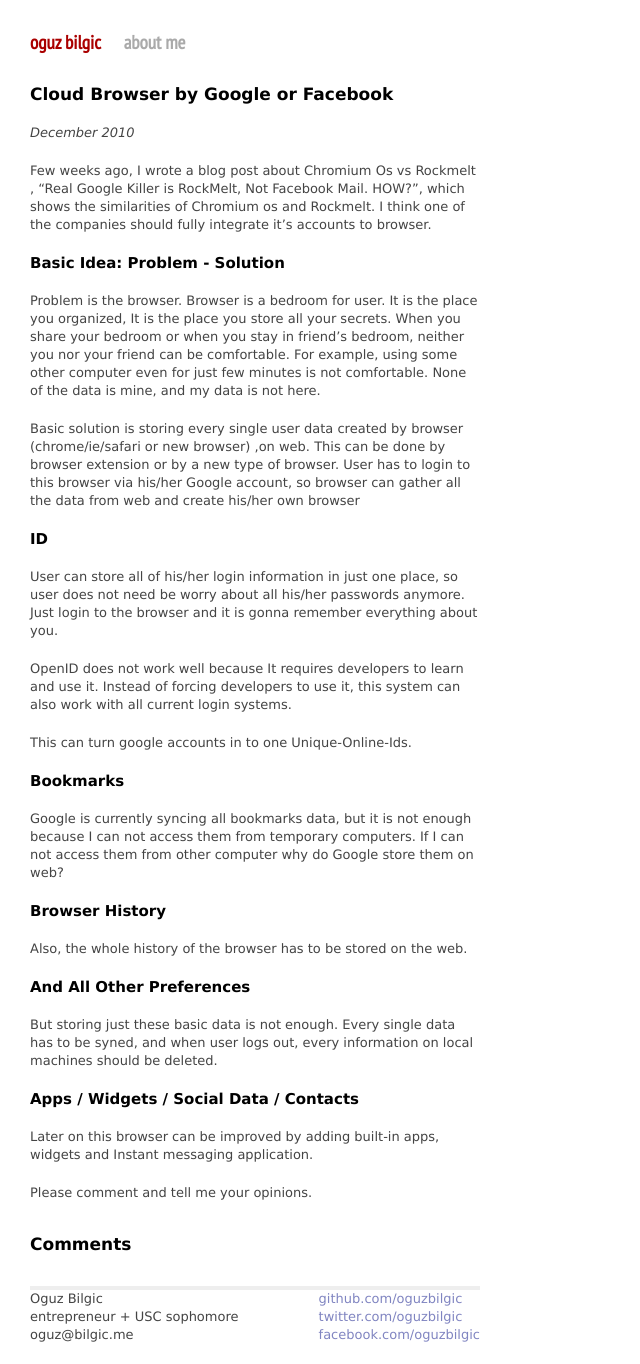
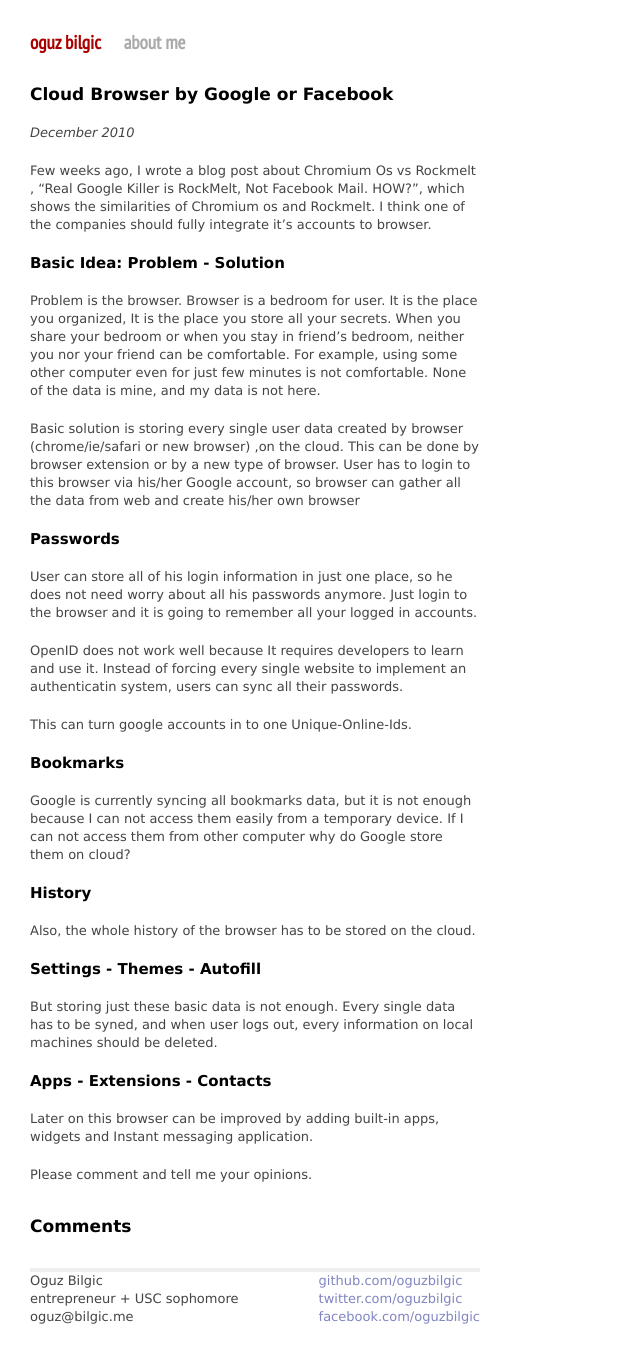
Before and after one commit to oguzbilgic/oguzbilgic.github.com, a Jekyll site: the page built from _posts/2010-12-02-Cloud-Browser-by-Google-or-Facebook.markdown, in a window 1280 px wide. Shown: the whole page, without its empty margins (0-640 px from the left). Built offline with Jekyll 4.4.1, drawn with Linux system fonts in a browser that asks for light colours; Markdown is read by kramdown in place of the engine named in the settings; comment, search, counter and statistics services are not loaded.

Commit message:
Update post

```diff
--- a/_posts/2010-12-02-Cloud-Browser-by-Google-or-Facebook.markdown
+++ b/_posts/2010-12-02-Cloud-Browser-by-Google-or-Facebook.markdown
@@ -22,40 +22,40 @@
 not here.
 
 Basic solution is storing every single user data created by browser
-(chrome/ie/safari or new browser) ,on web. This can be done by browser
-extension or by a new type of browser. User has to login to this browser
-via his/her Google account, so browser can gather all the data from web and
-create his/her own browser
+(chrome/ie/safari or new browser) ,on the cloud. This can be done by
+browser extension or by a new type of browser. User has to login to this
+browser via his/her Google account, so browser can gather all the data from
+web and create his/her own browser
 
-## ID
+## Passwords
 
-User can store all of his/her login information in just one place, so user
-does not need be worry about all his/her passwords anymore. Just login to
-the browser and it is gonna remember everything about you.
+User can store all of his login information in just one place, so he
+does not need worry about all his passwords anymore. Just login to
+the browser and it is going to remember all your logged in accounts.
 
 OpenID does not work well because It requires developers to learn and use
-it.  Instead of forcing developers to use it, this system can also work
-with all current login systems.
+it. Instead of forcing every single website to implement an authenticatin
+system, users can sync all their passwords.
 
 This can turn google accounts in to one Unique-Online-Ids.
 
 ## Bookmarks
 
 Google is currently syncing all bookmarks data, but it is not enough
-because I can not access them from temporary computers. If I can not access
-them from other computer why do Google store them on web?
+because I can not access them easily from a temporary device. If I can not
+access them from other computer why do Google store them on cloud?
 
-## Browser History
+## History
 
-Also, the whole history of the browser has to be stored on the web.
+Also, the whole history of the browser has to be stored on the cloud.
 
-## And All Other Preferences
+## Settings - Themes - Autofill
 
 But storing just these basic data is not enough. Every single data has to
 be syned, and when user logs out, every information on local machines
 should be deleted.
 
-## Apps / Widgets / Social Data / Contacts
+## Apps - Extensions - Contacts
 
 Later on this browser can be improved by adding built-in apps, widgets and
 Instant messaging application.
```
